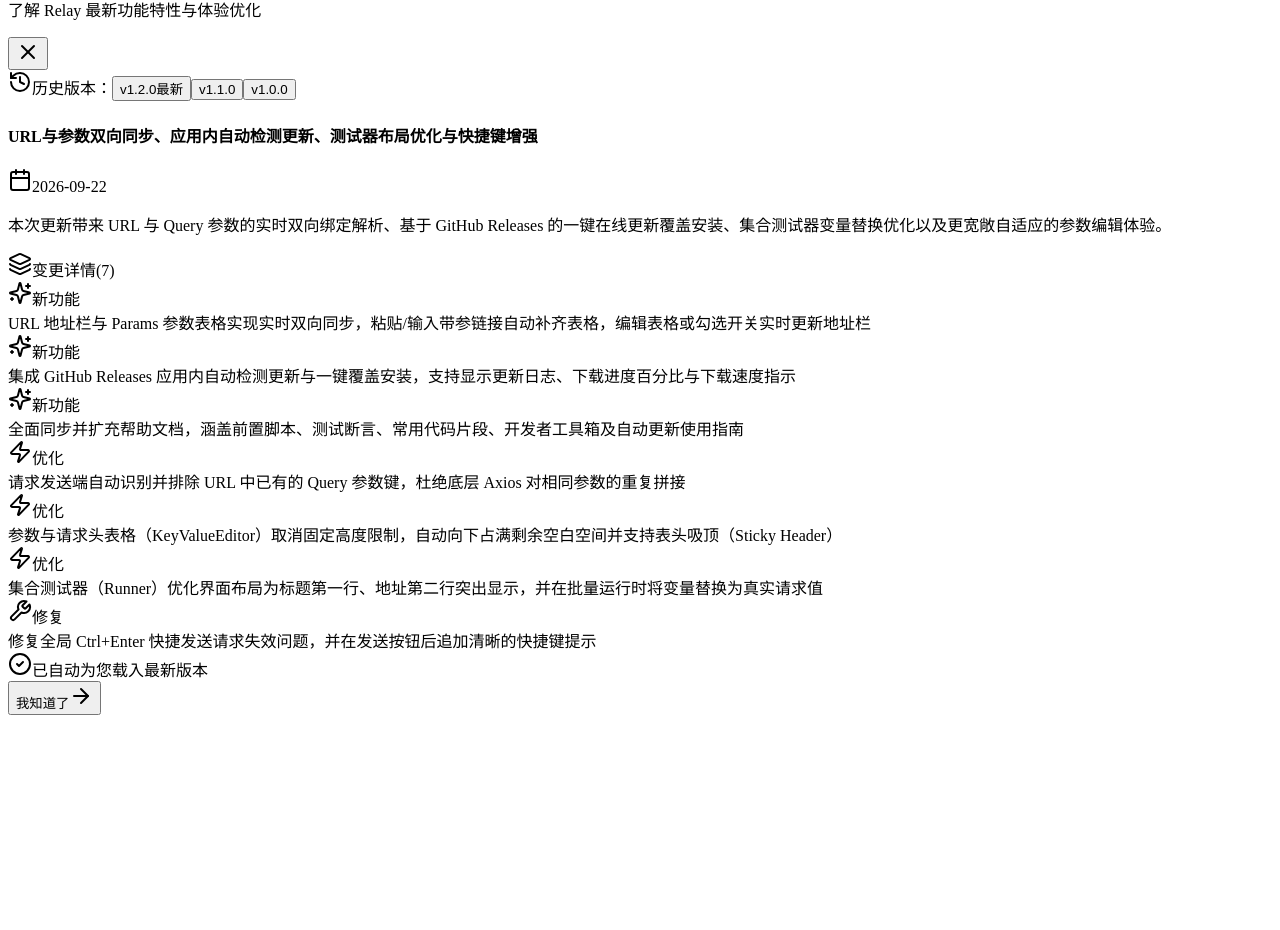
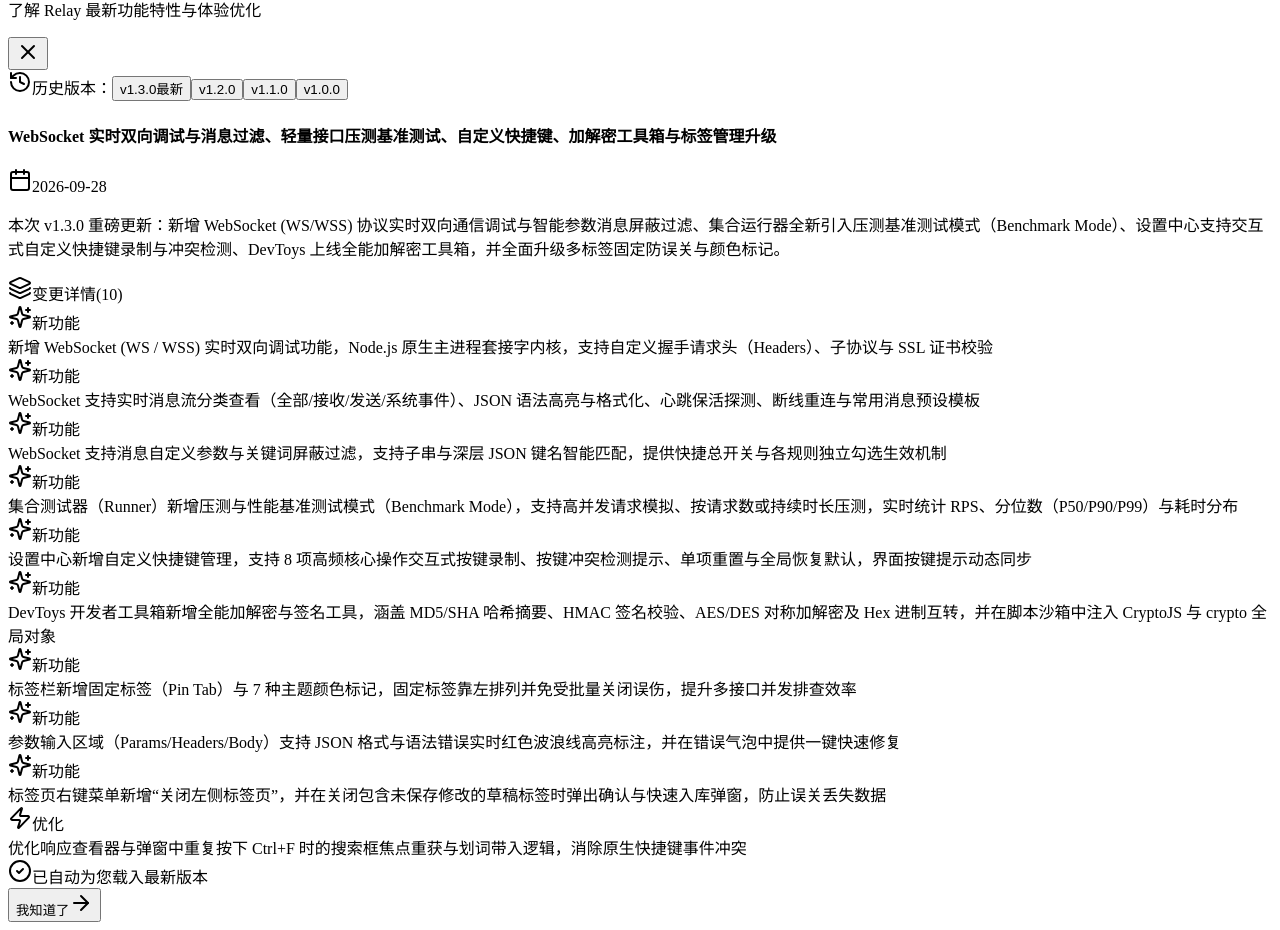
Before and after one commit to Yokia/Relay, a React (Vite) app in the folder src/renderer/: page / in a window 1280 px wide. Shown: the part 1019-1949 px from the top of the page. Before the commit the page ends 1742 px from the top, so only its background shows below. Built offline with nearby package versions, Linux system fonts and the light colour scheme.

Commit message:
版本更新说明

```diff
--- a/package.json
+++ b/package.json
@@ -1,6 +1,6 @@
 {
   "name": "relay",
-  "version": "1.2.0",
+  "version": "1.3.0",
   "description": "A fast, lightweight, and clean API client built with Electron and React.",
   "main": "./out/main/index.js",
   "author": "yokiasoft",
--- a/src/renderer/src/data/changelog.ts
+++ b/src/renderer/src/data/changelog.ts
@@ -16,9 +16,69 @@
   changes: ChangeItem[]
 }
 
-export const APP_VERSION = '1.2.0'
+export const APP_VERSION = '1.3.0'
 
 export const CHANGELOG_DATA: ReleaseNote[] = [
+  {
+    version: '1.3.0',
+    date: '2026-09-28',
+    titleZh: 'WebSocket 实时双向调试与消息过滤、轻量接口压测基准测试、自定义快捷键、加解密工具箱与标签管理升级',
+    titleEn: 'WebSocket Realtime Debugger & Filtering, Benchmark Mode, Custom Shortcuts, Crypto Tools & Tab Pinning',
+    descriptionZh: '本次 v1.3.0 重磅更新：新增 WebSocket (WS/WSS) 协议实时双向通信调试与智能参数消息屏蔽过滤、集合运行器全新引入压测基准测试模式（Benchmark Mode）、设置中心支持交互式自定义快捷键录制与冲突检测、DevToys 上线全能加解密工具箱，并全面升级多标签固定防误关与颜色标记。',
+    descriptionEn: 'Major release v1.3.0 introduces real-time WebSocket (WS/WSS) debugging with custom parameter message filtering, Benchmark performance mode in Collection Runner, interactive custom shortcut recorder with conflict detection, comprehensive Crypto toolbox in DevToys, and tab pinning with 7-color badges.',
+    changes: [
+      {
+        type: 'feat',
+        textZh: '新增 WebSocket (WS / WSS) 实时双向调试功能，Node.js 原生主进程套接字内核，支持自定义握手请求头（Headers）、子协议与 SSL 证书校验',
+        textEn: 'Added WebSocket (WS/WSS) real-time debugger backed by native Node.js socket engine with custom handshake headers, subprotocols, and SSL verification options'
+      },
+      {
+        type: 'feat',
+        textZh: 'WebSocket 支持实时消息流分类查看（全部/接收/发送/系统事件）、JSON 语法高亮与格式化、心跳保活探测、断线重连与常用消息预设模板',
+        textEn: 'WebSocket message timeline supports directional filters, JSON formatting, configurable heartbeats (Ping/Pong), auto-reconnect, and reusable message presets'
+      },
+      {
+        type: 'feat',
+        textZh: 'WebSocket 支持消息自定义参数与关键词屏蔽过滤，支持子串与深层 JSON 键名智能匹配，提供快捷总开关与各规则独立勾选生效机制',
+        textEn: 'Added WebSocket message blocking filter supporting custom parameters and keywords, deep JSON key matching, toolbar master switch, and per-rule checkboxes'
+      },
+      {
+        type: 'feat',
+        textZh: '集合测试器（Runner）新增压测与性能基准测试模式（Benchmark Mode），支持高并发请求模拟、按请求数或持续时长压测，实时统计 RPS、分位数（P50/P90/P99）与耗时分布',
+        textEn: 'Introduced Benchmark Mode in Collection Runner for lightweight performance testing with concurrency, duration, RPS metrics, and latency percentiles (P50/P90/P99)'
+      },
+      {
+        type: 'feat',
+        textZh: '设置中心新增自定义快捷键管理，支持 8 项高频核心操作交互式按键录制、按键冲突检测提示、单项重置与全局恢复默认，界面按键提示动态同步',
+        textEn: 'Added custom keybinding manager in Settings with interactive shortcut recorder, conflict detection, single-reset, and global defaults'
+      },
+      {
+        type: 'feat',
+        textZh: 'DevToys 开发者工具箱新增全能加解密与签名工具，涵盖 MD5/SHA 哈希摘要、HMAC 签名校验、AES/DES 对称加解密及 Hex 进制互转，并在脚本沙箱中注入 CryptoJS 与 crypto 全局对象',
+        textEn: 'Added comprehensive Crypto Tools in DevToys (Hash, HMAC, AES/DES cipher, Hex) and injected CryptoJS & crypto helper into pre/test script sandboxes'
+      },
+      {
+        type: 'feat',
+        textZh: '标签栏新增固定标签（Pin Tab）与 7 种主题颜色标记，固定标签靠左排列并免受批量关闭误伤，提升多接口并发排查效率',
+        textEn: 'Added Tab Pinning and 7-color labels, keeping pinned tabs on the left and protected from batch closure operations'
+      },
+      {
+        type: 'feat',
+        textZh: '参数输入区域（Params/Headers/Body）支持 JSON 格式与语法错误实时红色波浪线高亮标注，并在错误气泡中提供一键快速修复',
+        textEn: 'CodeEditor now highlights JSON syntax errors with real-time red wavy underlines and offers one-click quick fix in hover tooltips'
+      },
+      {
+        type: 'feat',
+        textZh: '标签页右键菜单新增“关闭左侧标签页”，并在关闭包含未保存修改的草稿标签时弹出确认与快速入库弹窗，防止误关丢失数据',
+        textEn: 'Added "Close Tabs to the Left" in tab context menu and introduced an unsaved changes confirmation modal to prevent accidental loss'
+      },
+      {
+        type: 'perf',
+        textZh: '优化响应查看器与弹窗中重复按下 Ctrl+F 时的搜索框焦点重获与划词带入逻辑，消除原生快捷键事件冲突',
+        textEn: 'Optimized search bar focus and text selection populating on repeated Ctrl+F triggers across all response viewports'
+      }
+    ]
+  },
   {
     version: '1.2.0',
     date: '2026-09-22',
```
Also changed, not shown: 1 other file (tests, documents, lock files or other folders).
